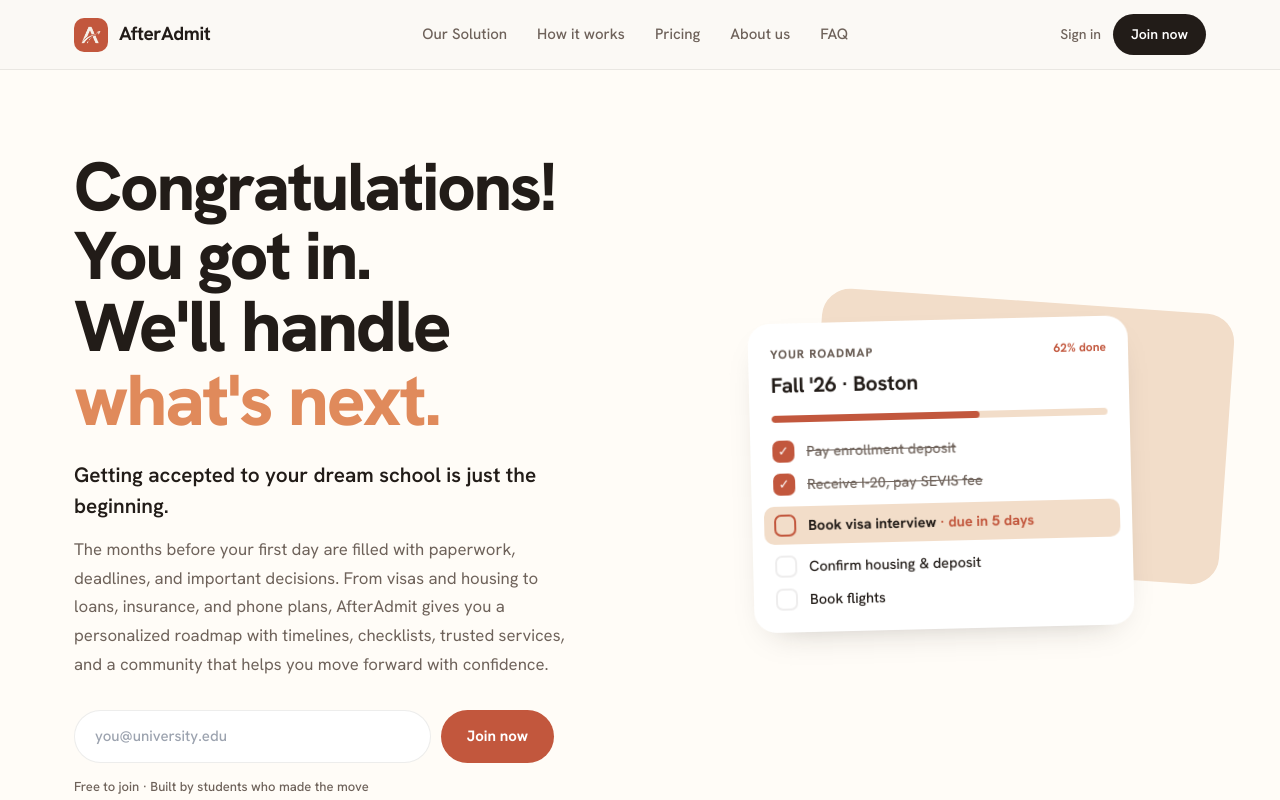
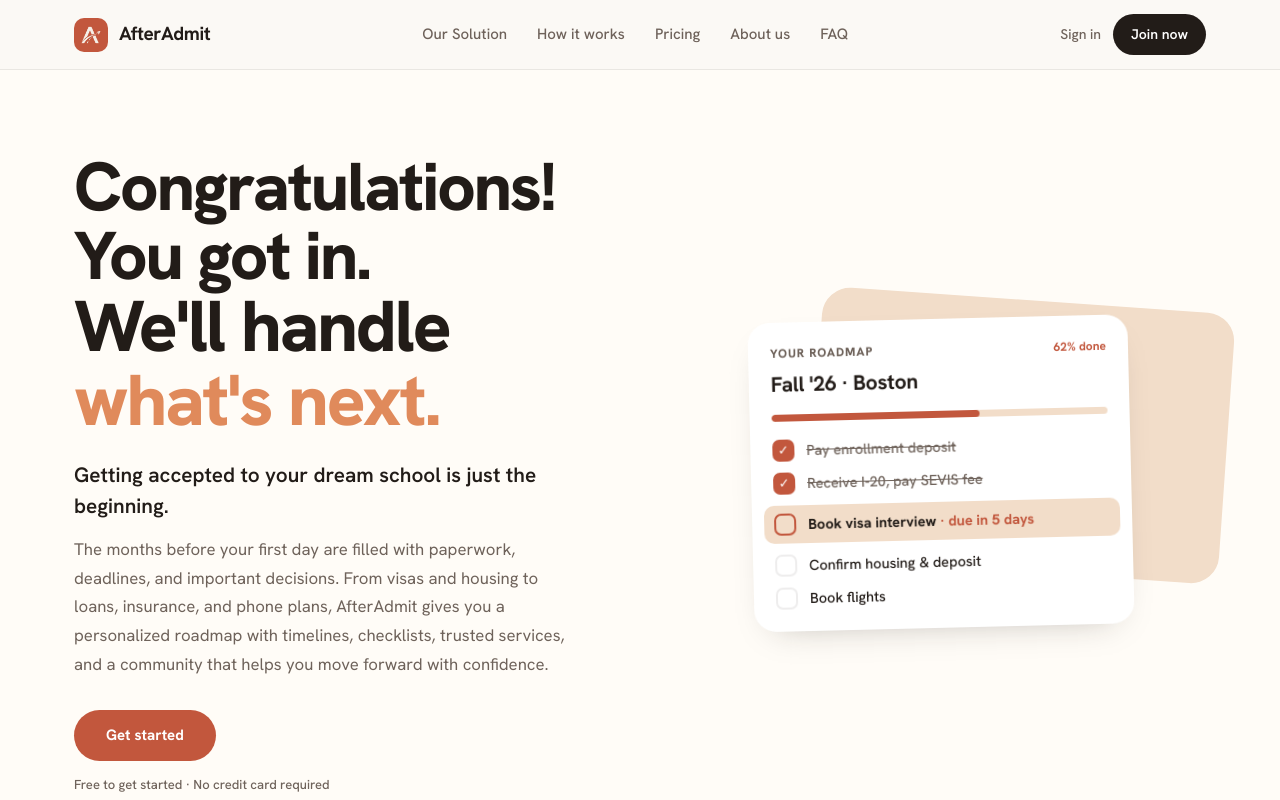
Before and after one commit to afteradmit/afteradmit-website, a Next.js app: page / in a window 1280 px wide. Shown: the top 800 px of the page. Built offline with nearby package versions, Linux system fonts and the light colour scheme.

Commit message:
Replace Hero email input with Get Started link to /signup
Co-Authored-By: Claude Sonnet 4.6 <noreply@anthropic.com>

```diff
--- a/app/page.tsx
+++ b/app/page.tsx
@@ -22,7 +22,7 @@ export default function Home() {
     setSubmitted(true)
   }
 
-  const ctaLabel = submitted ? "You're on the list ✓" : 'Join now'
+  const ctaLabel = submitted ? "You're on the list ✓" : 'Get started'
 
   return (
     <>
--- a/components/Hero.tsx
+++ b/components/Hero.tsx
@@ -1,3 +1,5 @@
+import Link from 'next/link'
+
 interface HeroProps {
   email: string
   onEmail: (v: string) => void
@@ -66,49 +68,24 @@ export default function Hero({ email, onEmail, onSubmit, ctaLabel }: HeroProps)
           that helps you move forward with confidence.
         </p>
 
-        <form
-          onSubmit={onSubmit}
-          id="waitlist"
-          style={{ display: 'flex', flexWrap: 'wrap', gap: 10, maxWidth: 480 }}
-        >
-          <input
-            value={email}
-            onChange={(e) => onEmail(e.target.value)}
-            type="email"
-            placeholder="you@university.edu"
-            className="input-field"
-            style={{
-              flex: '1 1 220px',
-              minWidth: 0,
-              padding: '14px 20px',
-              border: '1px solid var(--line)',
-              fontSize: 15,
-              fontWeight: 500,
-              fontFamily: 'inherit',
-              background: 'var(--surface)',
-              color: 'var(--ink)',
-            }}
-          />
-          <button
-            type="submit"
+        <Link
+          href="/signup"
           className="btn-accent"
           style={{
-              padding: '14px 26px',
-              border: 'none',
+            display: 'inline-block',
+            padding: '14px 32px',
             color: '#fff',
             fontSize: 15,
             fontWeight: 700,
-              fontFamily: 'inherit',
-              cursor: 'pointer',
+            textDecoration: 'none',
             whiteSpace: 'nowrap',
           }}
         >
-            {ctaLabel}
-          </button>
-        </form>
+          Get started
+        </Link>
 
         <p style={{ fontSize: 13, fontWeight: 500, color: 'var(--muted)', margin: '14px 0 0' }}>
-          Free to join · Built by students who made the move
+          Free to get started · No credit card required
         </p>
       </div>
 
```
Lines whose indentation alone changed are shown as unchanged.
